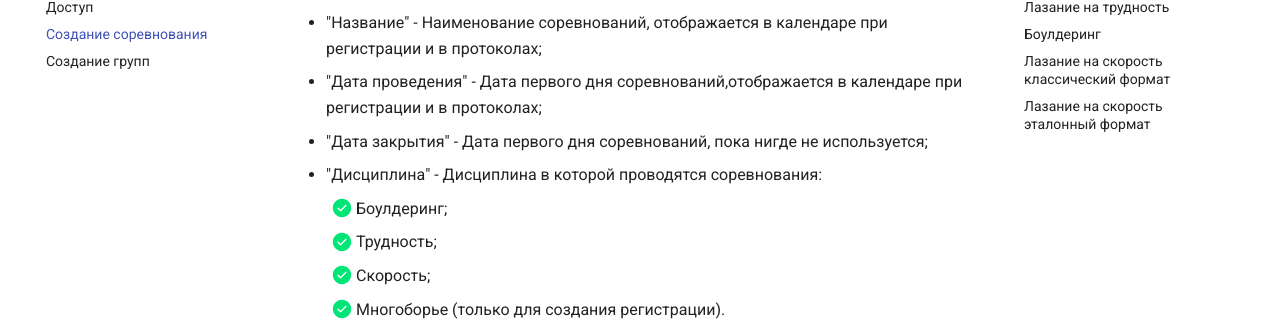
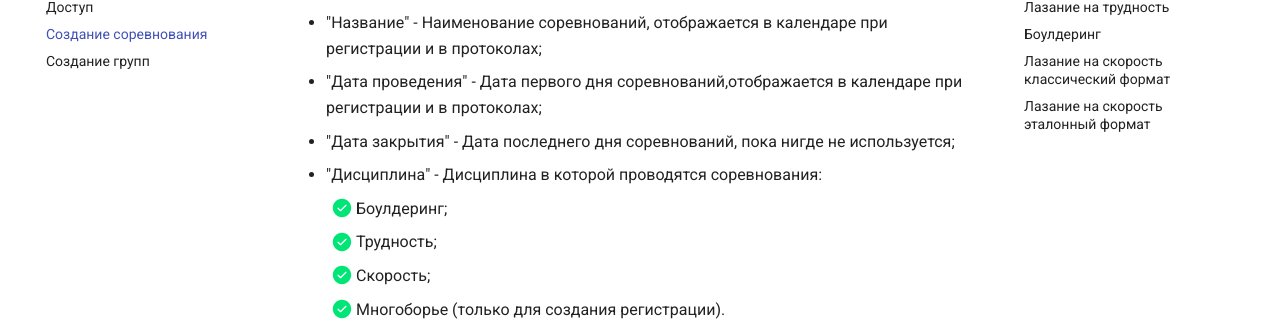
Before and after one commit to alptur/scaladocs, an MkDocs documentation site: the page built from docs/competitioncreate.md, in a window 1280 px wide and 900 px high, scrolled down 1870 px. Shown: the part 128-453 px from the top of the window. Built offline with MkDocs 1.6.1 and Material for MkDocs 9.7.7, drawn with Linux system fonts in a browser that asks for light colours.

Commit message:
Страница создания соревнований

```diff
--- a/docs/competitioncreate.md
+++ b/docs/competitioncreate.md
@@ -18,7 +18,7 @@
 регистрации и в протоколах;
 * "Дата проведения" - Дата первого дня соревнований,отображается в календаре при
   регистрации и в протоколах;
-* "Дата закрытия" - Дата первого дня соревнований, пока нигде не используется;
+* "Дата закрытия" - Дата последнего дня соревнований, пока нигде не используется;
 * "Дисциплина" - Дисциплина в которой проводятся соревнования:
     * [x] Боулдеринг;
     * [x] Трудность;
```
